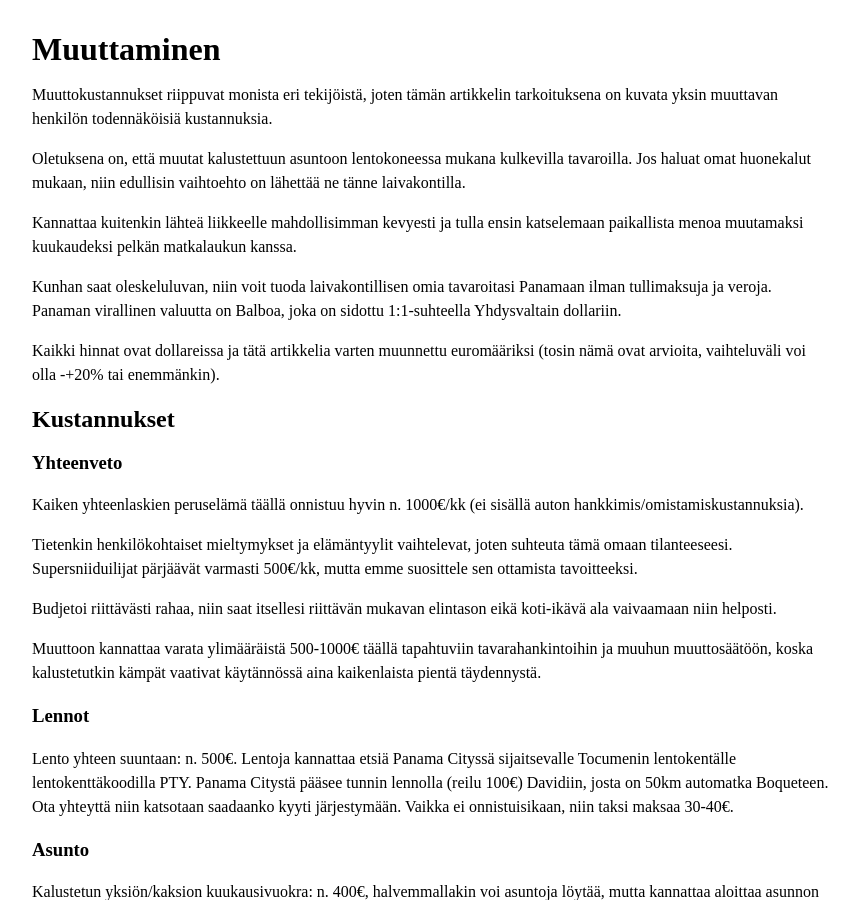
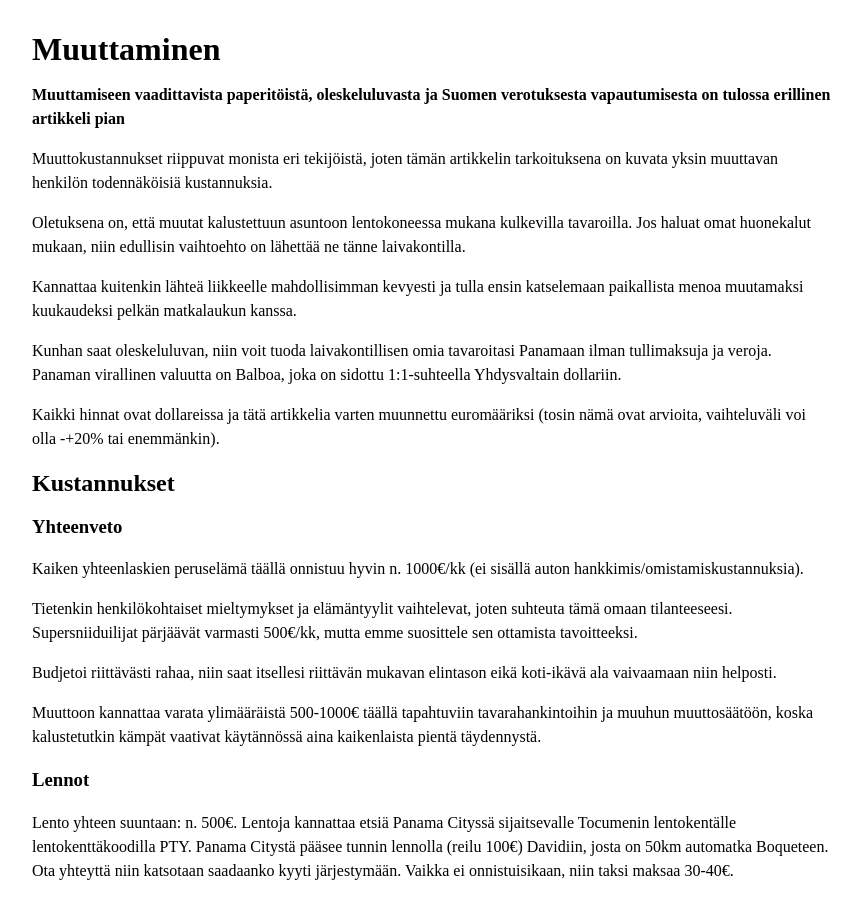
Before and after one commit to pitkonaarinparatiisi/pitkonaarinparatiisi.github.io, a Jekyll site: the page built from muuttaminen.md, in a window 1280 px wide and 900 px high. Shown: the whole window, without its empty margins (208-1070 px from the left). Built offline with Jekyll 4.4.1, drawn with Linux system fonts in a browser that asks for light colours; our own code applies the rules of GitHub Pages for plain Markdown files.

Commit message:
Update muuttaminen.md

```diff
--- a/muuttaminen.md
+++ b/muuttaminen.md
@@ -1,4 +1,7 @@
 # Muuttaminen
+
+**Muuttamiseen vaadittavista paperitöistä, oleskeluluvasta ja Suomen verotuksesta vapautumisesta on tulossa erillinen artikkeli pian**
+
 Muuttokustannukset riippuvat monista eri tekijöistä, joten tämän artikkelin tarkoituksena on kuvata yksin muuttavan henkilön todennäköisiä kustannuksia.
 
 Oletuksena on, että muutat kalustettuun asuntoon lentokoneessa mukana kulkevilla tavaroilla. Jos haluat omat huonekalut mukaan, niin edullisin vaihtoehto on lähettää ne tänne laivakontilla.
```
